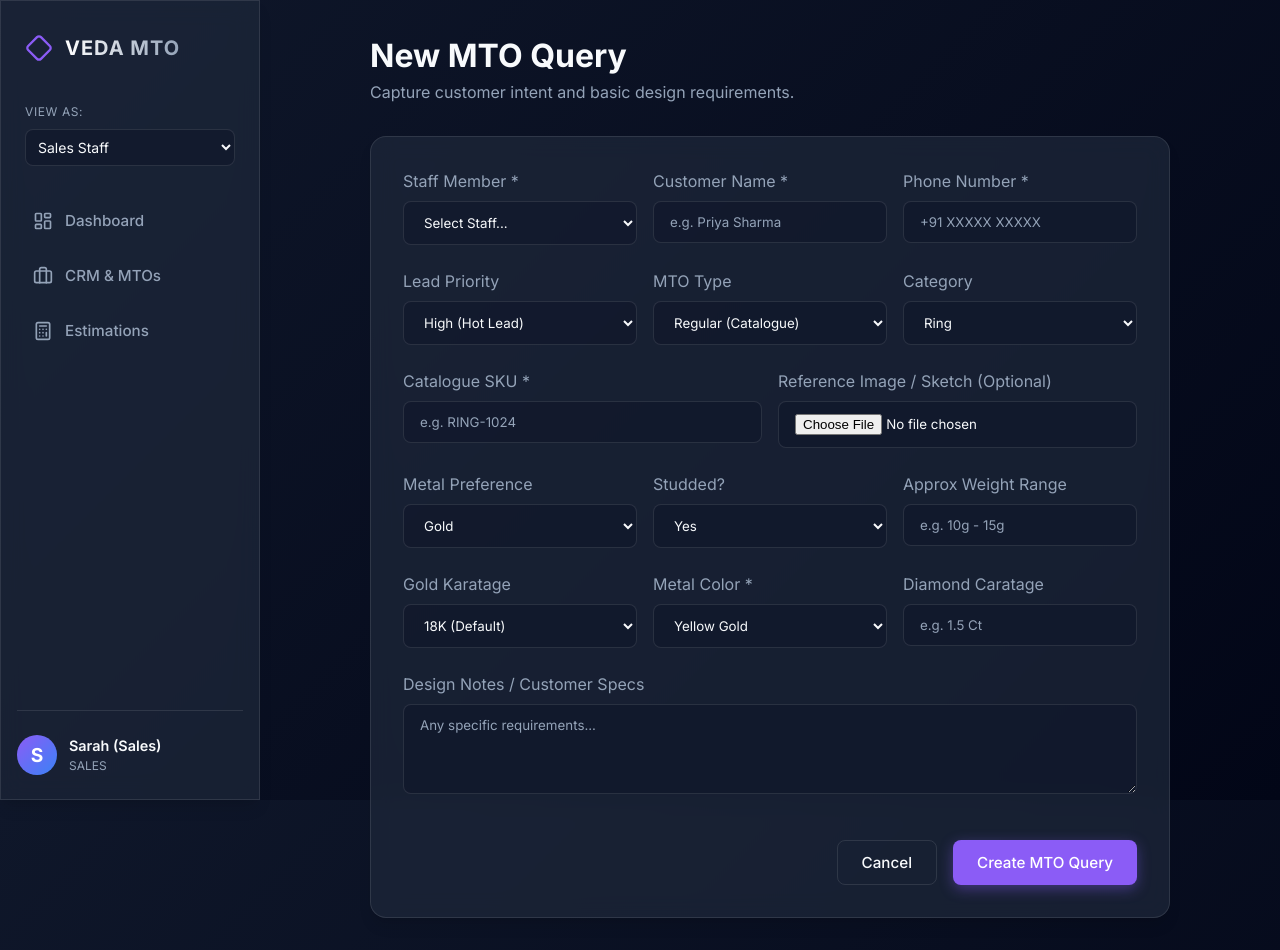
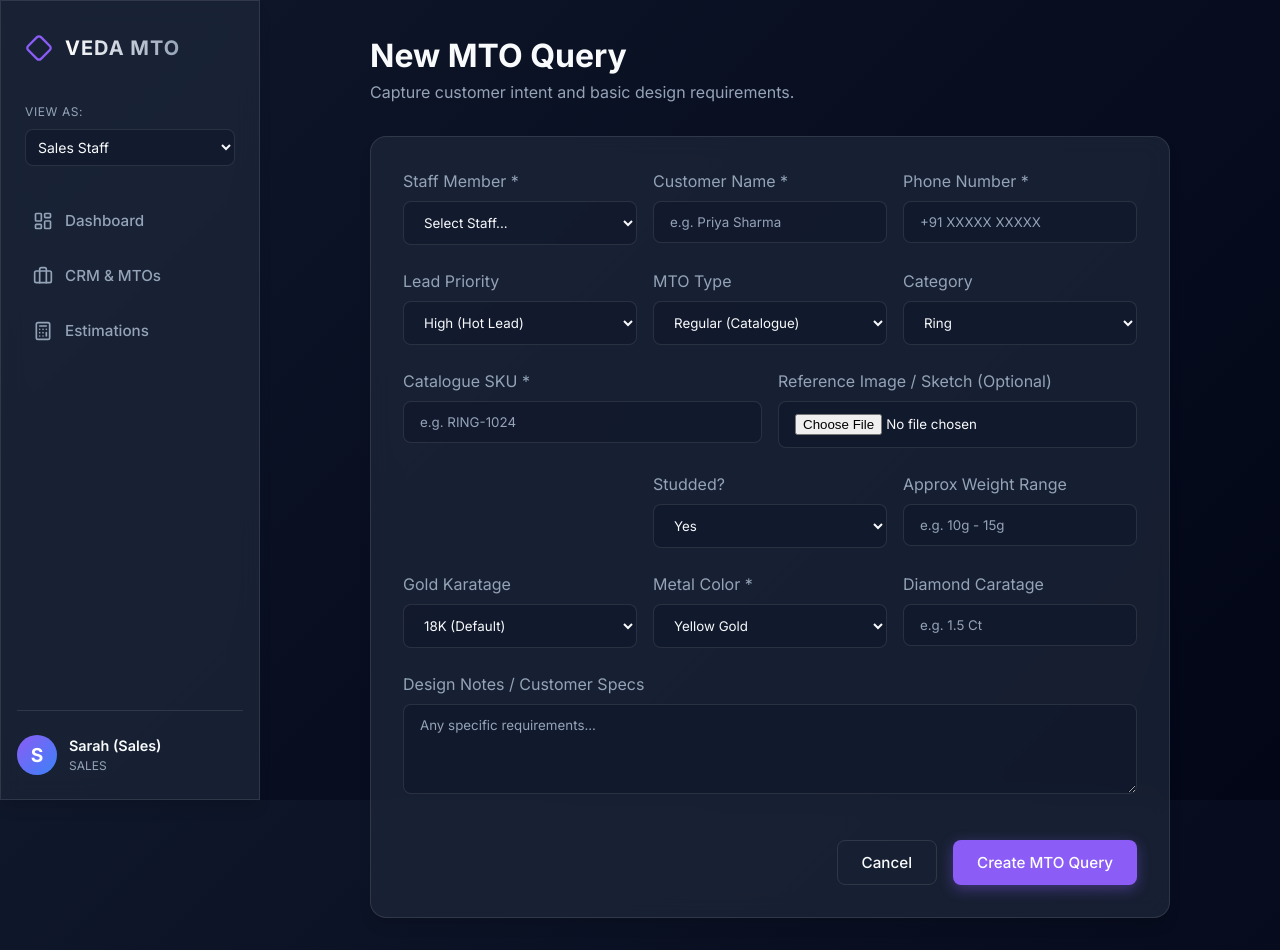
Before and after one commit to vinayakdalmia21/mto-tool, a Next.js app: page /mtos/create in a window 1280 px wide. Built offline with nearby package versions, Linux system fonts and the light colour scheme.

Commit message:
Remove Metal Preference visual selector and default secretly to GOLD

```diff
--- a/src/app/mtos/create/page.tsx
+++ b/src/app/mtos/create/page.tsx
@@ -9,7 +9,6 @@ export default function CreateMtoPage() {
   const [loading, setLoading] = useState(false);
   const [mtoType, setMtoType] = useState('REGULAR');
   const [category, setCategory] = useState('RING');
-  const [metalType, setMetalType] = useState('GOLD');
   const [isStudded, setIsStudded] = useState('true');
 
   async function handleSubmit(e: React.FormEvent<HTMLFormElement>) {
@@ -105,11 +104,7 @@ export default function CreateMtoPage() {
 
           <div style={{ display: 'grid', gridTemplateColumns: '1fr 1fr 1fr', gap: '1rem' }}>
             <div>
-              <label style={{ display: 'block', marginBottom: '0.5rem', color: 'var(--text-muted)' }}>Metal Preference</label>
-              <select name="metalType" value={metalType} onChange={(e) => setMetalType(e.target.value)}>
-                <option value="GOLD">Gold</option>
-                <option value="PLATINUM">Platinum</option>
-              </select>
+              <input type="hidden" name="metalType" value="GOLD" />
             </div>
             <div>
               <label style={{ display: 'block', marginBottom: '0.5rem', color: 'var(--text-muted)' }}>Studded?</label>
@@ -125,8 +120,6 @@ export default function CreateMtoPage() {
           </div>
 
           <div style={{ display: 'grid', gridTemplateColumns: 'repeat(auto-fit, minmax(200px, 1fr))', gap: '1rem' }}>
-            {metalType === 'GOLD' && (
-              <>
                 <div>
                   <label style={{ display: 'block', marginBottom: '0.5rem', color: 'var(--text-muted)' }}>Gold Karatage</label>
                   <select name="goldKaratage">
@@ -145,8 +138,6 @@ export default function CreateMtoPage() {
                     <option value="Rose Gold">Rose Gold</option>
                   </select>
                 </div>
-              </>
-            )}
             {isStudded === 'true' && (
               <div>
                 <label style={{ display: 'block', marginBottom: '0.5rem', color: 'var(--text-muted)' }}>Diamond Caratage</label>
```
